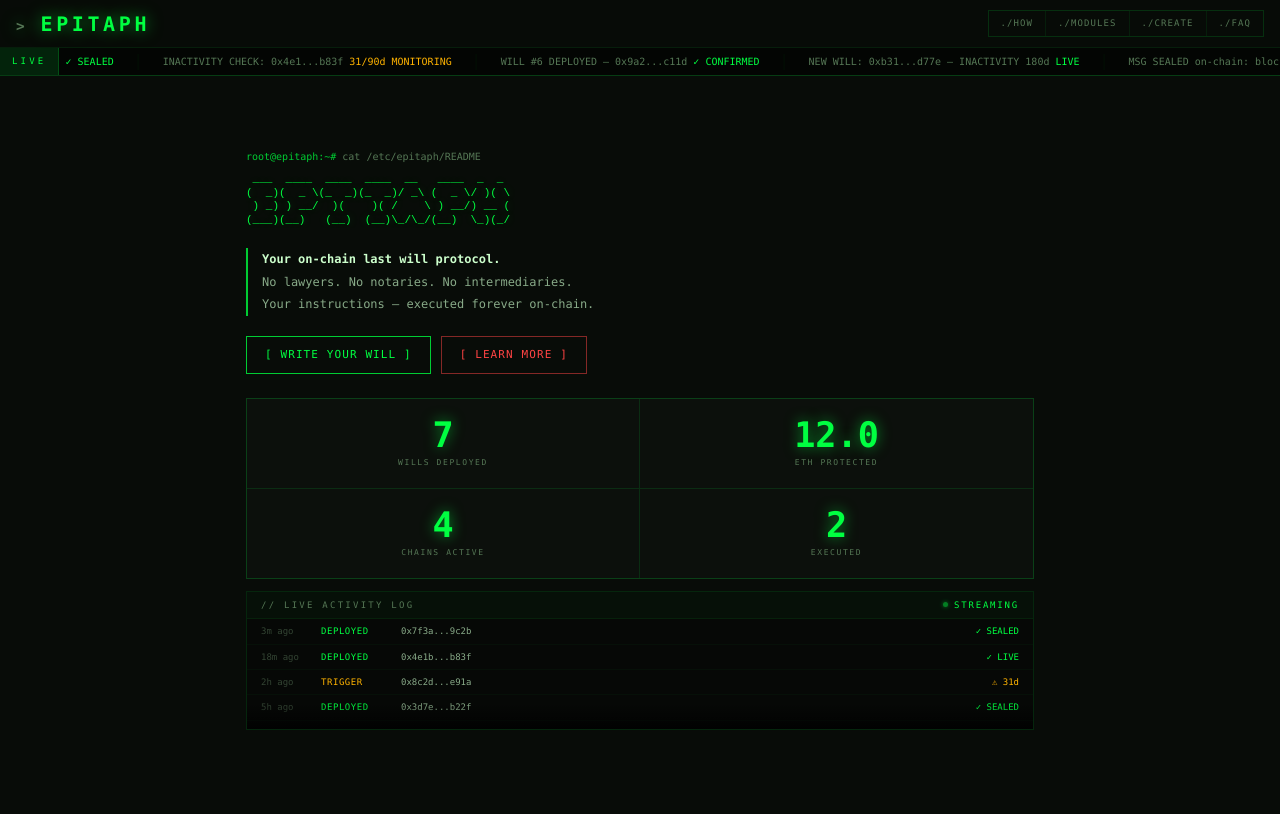
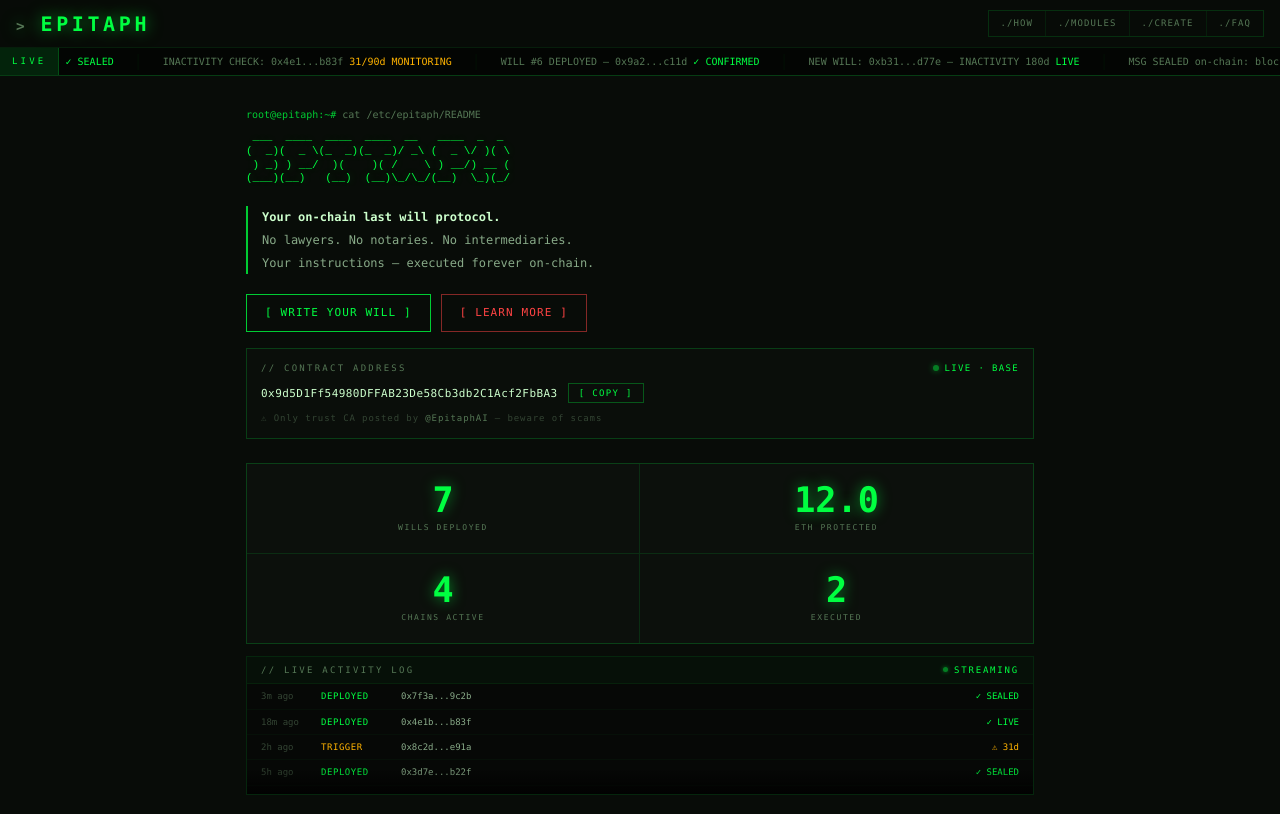
Before and after one commit to AureliusAI-code/Epitaph, a plain HTML site: page index.html in a window 1280 px wide. Shown: the top 814 px of the page. Drawn offline with nearby package versions, Linux system fonts and the light colour scheme.

Commit message:
Add contract address section to index.html

```diff
--- a/index.html
+++ b/index.html
@@ -91,6 +91,25 @@ textarea{resize:vertical;min-height:70px;}
   <div style="margin-top:20px;display:flex;gap:10px;flex-wrap:wrap;">
     <a href="#create" style="font-size:11px;letter-spacing:0.1em;padding:9px 18px;border:1px solid #00cc33;color:#00ff41;text-transform:uppercase;display:inline-block;">[ WRITE YOUR WILL ]</a>
     <a href="#how" style="font-size:11px;letter-spacing:0.1em;padding:9px 18px;border:1px solid rgba(255,68,68,0.5);color:#ff4444;text-transform:uppercase;display:inline-block;">[ LEARN MORE ]</a>
+  </div>
+
+  <!-- CONTRACT ADDRESS -->
+
+  <div style="margin-top:16px;border:1px solid rgba(0,255,65,0.2);background:#0a0e0a;padding:12px 14px;">
+    <div style="display:flex;justify-content:space-between;align-items:center;flex-wrap:wrap;gap:8px;">
+      <span style="font-size:9px;color:#557755;letter-spacing:0.25em;text-transform:uppercase;">// contract address</span>
+      <span style="display:flex;align-items:center;gap:6px;">
+        <span style="width:6px;height:6px;border-radius:50%;background:#00ff41;box-shadow:0 0 6px #00ff41;display:inline-block;" class="pulse"></span>
+        <span style="font-size:9px;color:#00ff41;letter-spacing:0.15em;">LIVE · BASE</span>
+      </span>
+    </div>
+    <div style="margin-top:8px;display:flex;align-items:center;gap:10px;flex-wrap:wrap;">
+      <span id="caText" style="font-size:11px;color:#ccffcc;letter-spacing:0.04em;word-break:break-all;">0x9d5D1Ff54980DFFAB23De58Cb3db2C1Acf2FbBA3</span>
+      <button onclick="copyCA()" id="copyBtn" style="font-family:inherit;font-size:9px;letter-spacing:0.15em;padding:4px 10px;border:1px solid rgba(0,255,65,0.3);background:transparent;color:#00ff41;cursor:pointer;white-space:nowrap;text-transform:uppercase;flex-shrink:0;">[ COPY ]</button>
+    </div>
+    <div style="margin-top:8px;font-size:9px;color:#334433;letter-spacing:0.1em;">
+      ⚠ Only trust CA posted by <span style="color:#557755;">@EpitaphAI</span> — beware of scams
+    </div>
   </div>
 
   <!-- STATS -->
```
